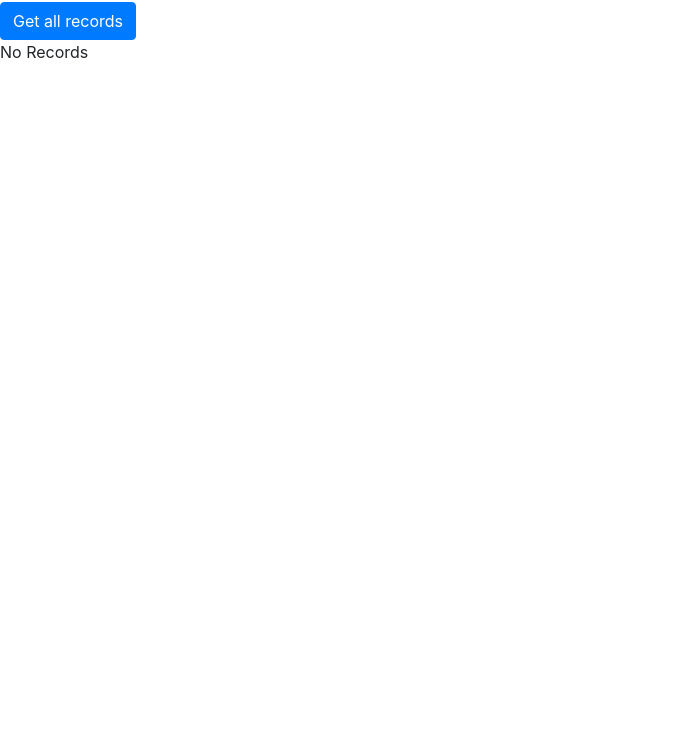
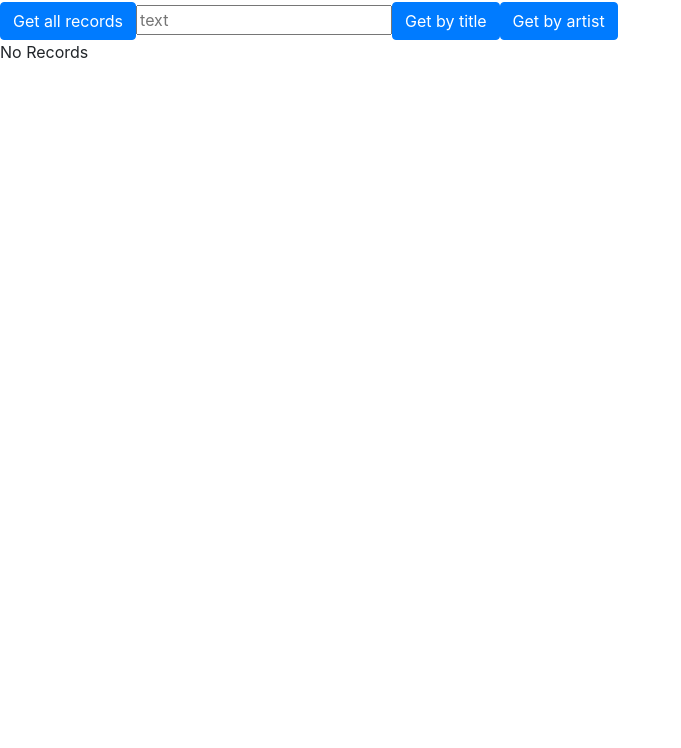
Before and after one commit to gvklinker/REST, a plain HTML site: page Prog/CD/index.html in a window 1280 px wide. Shown: the part 52-800 px from the top of the page, without its empty margins (0-681 px from the left). Drawn offline with nearby package versions, Linux system fonts and the light colour scheme.

Commit message:
Wrong index commited, fixing that now

```diff
--- a/Prog/CD/index.html
+++ b/Prog/CD/index.html
@@ -17,7 +17,9 @@
         <div id="app">
             <h2>GET all</h2>
             <button id="getAllButton" v-on:click="getAllRecords" class="btn btn-primary">Get all records</button>
-
+            <input v-model="text" placeholder="text"/>
+            <button v-on:click="getByTitle(text)" class="btn btn-primary">Get by title</button>
+            <button v-on:click="getByArtist(text)" class="btn btn-primary">Get by artist</button>
 
 
             <ul id="recordlist" v-if="records.length">
```
